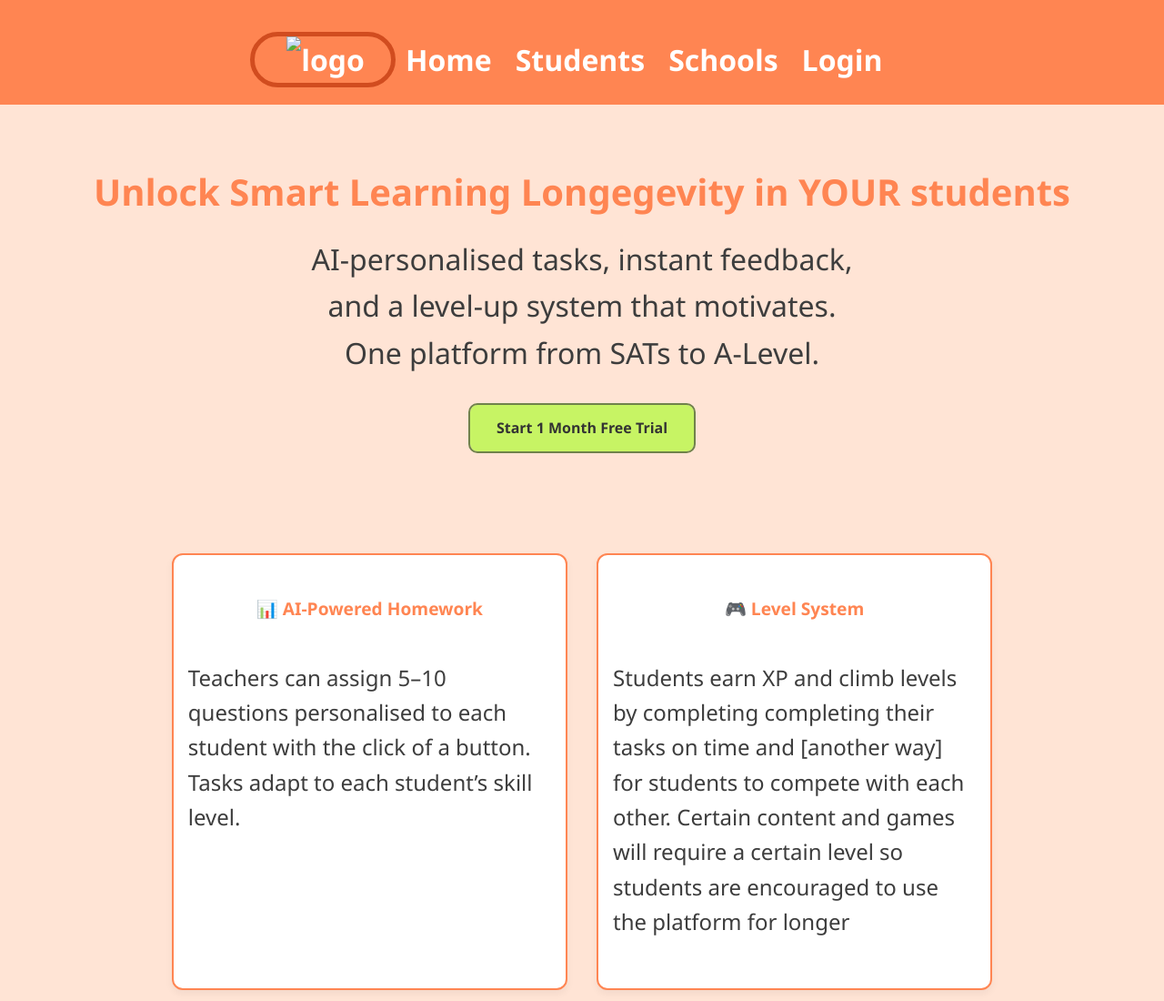
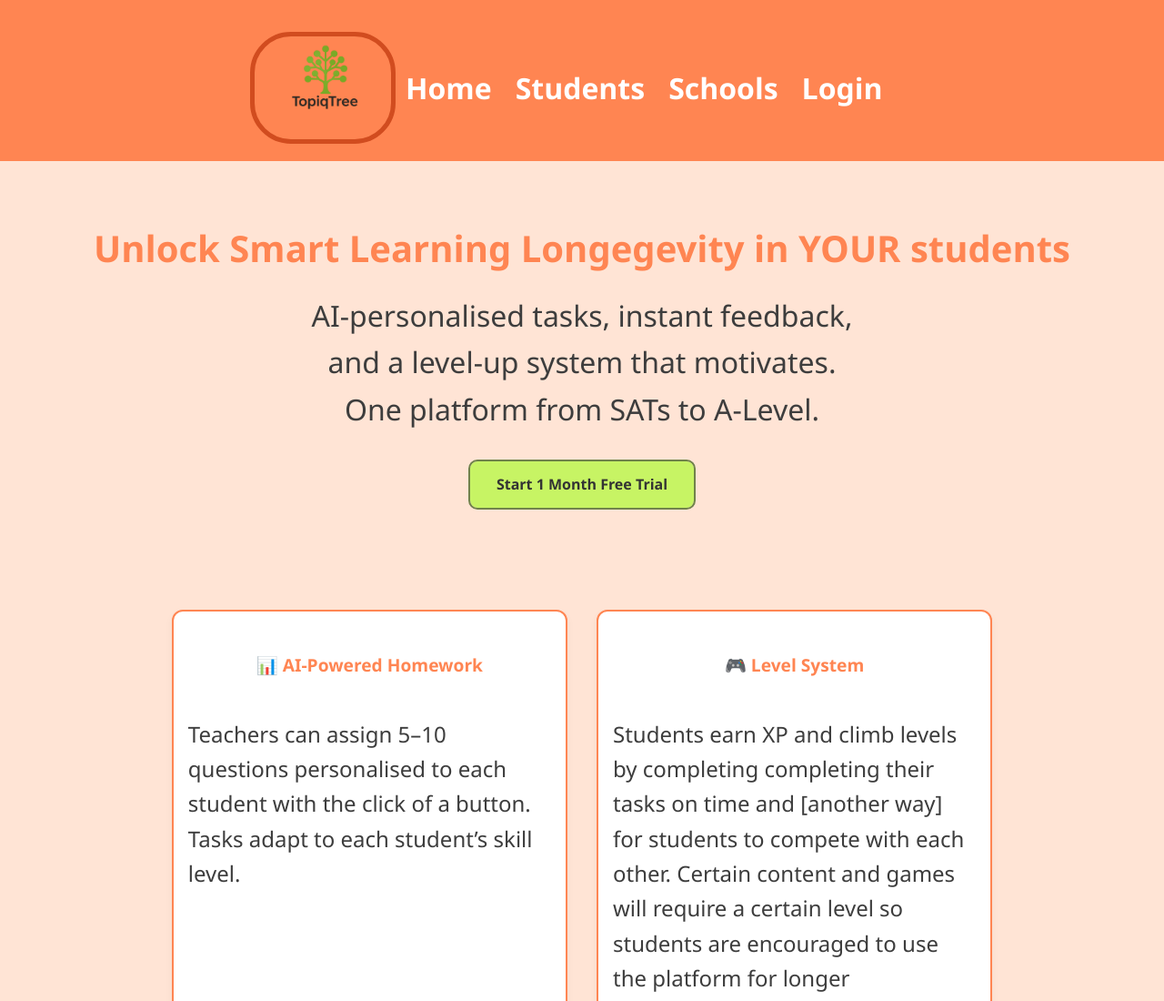
Before and after one commit to Tescodied/project, a plain HTML site: page index.html in a window 1280 px wide. Shown: the top 1100 px of the page at 91% size. Drawn offline with Linux system fonts and the light colour scheme.

Commit message:
Update index.html

```diff
--- a/index.html
+++ b/index.html
@@ -4,7 +4,7 @@
 <head>
     <meta charset="UTF-8" />
     <meta name="viewport" content="width=device-width, initial-scale=1.0">
-    <link rel="icon" href="/media/favicon.png" type="image/x-icon">
+    <link rel="icon" href="favicon.png" type="image/x-icon">
     <title>TopiqTree – Learn Smarter</title>
     <link rel="stylesheet" href="styles.css">
 </head>
@@ -13,7 +13,7 @@
 
     <header>
         <nav>
-            <div class="nav-logo"><a href="#"><img class="logo" src="media/logo.png" alt="logo"></a></div>
+            <div class="nav-logo"><a href="#"><img class="logo" src="logo.png" alt="logo"></a></div>
             <a href="#">Home</a>
             <a href="#">Students</a>
             <a href="#">Schools</a>
```
